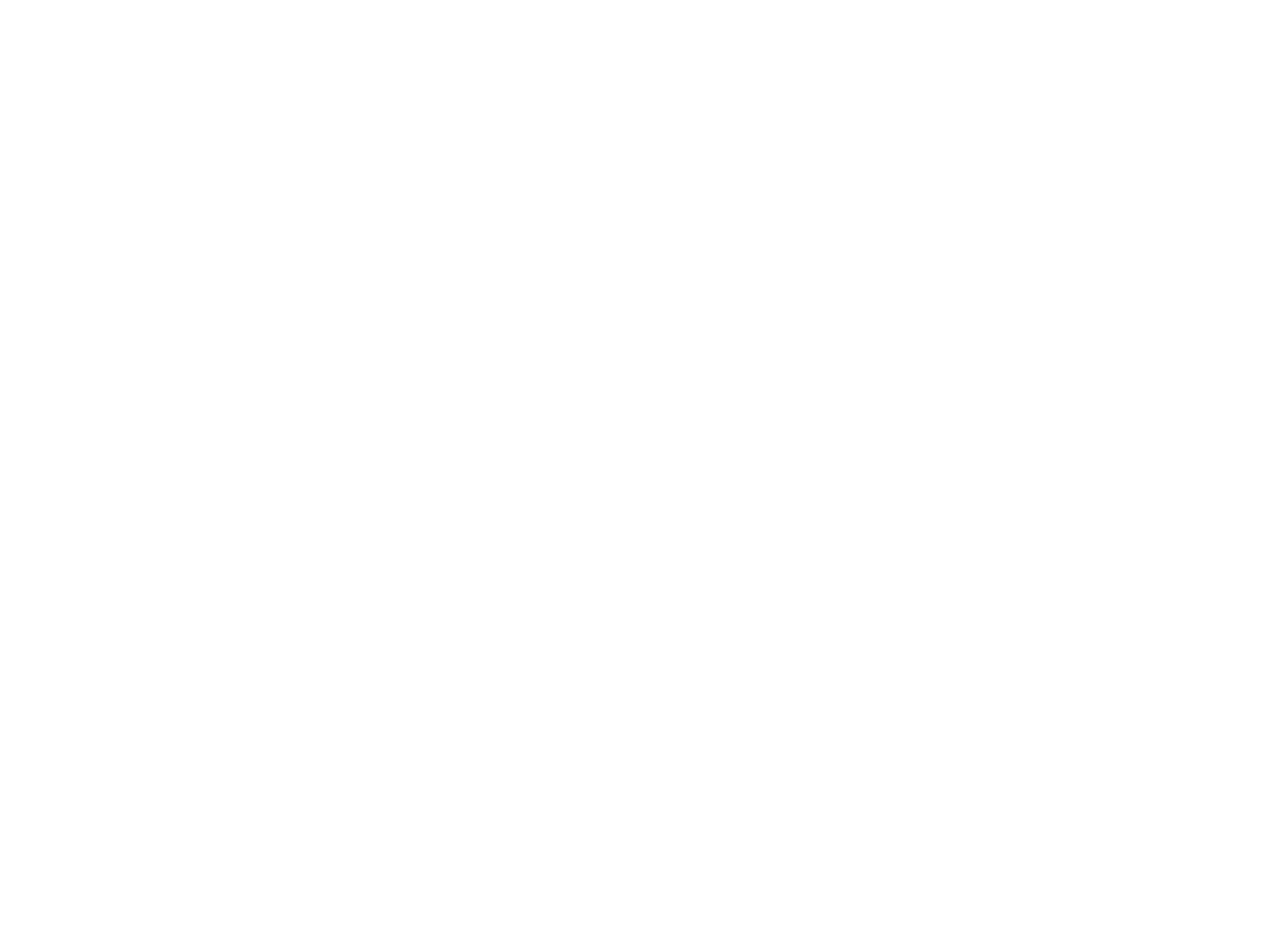
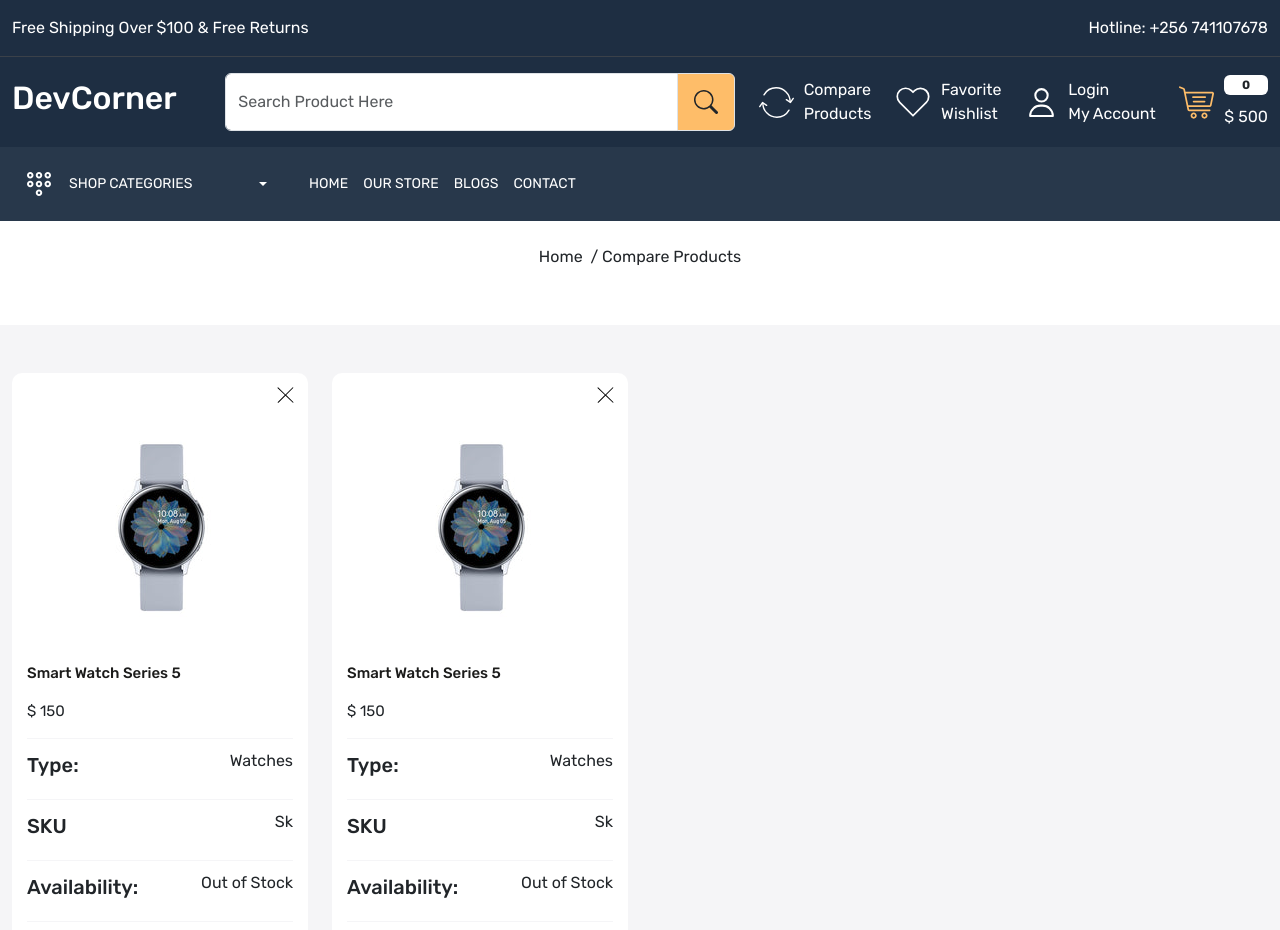
Before and after one commit to AaronPeterOcen/ModernEcommerce-reactjs, a React (Vite) app: page /compare-product in a window 1280 px wide. Before the commit this address had no page. Shown: the top 930 px of the page. Before the commit the page ends 800 px from the top, so only its background shows below. Built offline with nearby package versions, Linux system fonts and the light colour scheme.

Commit message:
layout finished for the compare page

```diff
--- a/src/App.css
+++ b/src/App.css
@@ -571,3 +571,41 @@ footer .input-group-text {
   color: var(--color-777777);
 }
 /* End Contact */
+
+/* Start CompareProductPage */
+
+.compare-product-card {
+  padding: 20px 15px;
+  background-color: white;
+  border-radius: 10px;
+}
+
+.compare-product-card .cross {
+  top: 10px;
+  right: 10px;
+  padding: 4px;
+  width: 25px;
+  cursor: pointer;
+}
+
+.compare-product-details h5.title {
+  font-size: 15px;
+  line-height: 22px;
+  font-weight: 500;
+  color: var(--color-1c1c1b);
+}
+
+.compare-product-details h6.price {
+  font-size: 15px;
+  line-height: 22px;
+  font-weight: 400;
+}
+
+.compare-product-card .product-detail {
+  display: flex;
+  justify-content: space-between;
+  align-items: center;
+  padding: 10px 0px;
+  border-top: 1px solid var(--color-f5f5f7);
+}
+/* End CompareProductPage */
--- a/src/App.jsx
+++ b/src/App.jsx
@@ -7,6 +7,7 @@ import About from "./pages/About";
 import Contact from "./pages/Contact";
 import OurStore from "./pages/OurStore";
 import Blog from "./pages/Blog";
+import CompareProduct from "./pages/CompareProduct";
 
 function App() {
   return (
@@ -19,6 +20,7 @@ function App() {
             <Route path="contact" element={<Contact />} />
             <Route path="store" element={<OurStore />} />
             <Route path="blogs" element={<Blog />} />
+            <Route path="compare-product" element={<CompareProduct />} />
           </Route>
         </Routes>
       </BrowserRouter>
--- /dev/null
+++ b/src/components/Color.jsx
@@ -0,0 +1,16 @@
+import React from "react";
+
+const Color = () => {
+  return (
+    <>
+      <ul className="colors ps-0">
+        <li></li>
+        <li></li>
+        <li></li>
+        <li></li>
+      </ul>
+    </>
+  );
+};
+
+export default Color;
--- a/src/components/Header.jsx
+++ b/src/components/Header.jsx
@@ -49,7 +49,10 @@ const Header = () => {
             <div className="col-5">
               <div className="header-upper-links d-flex align-items-center justify-content-between">
                 <div>
-                  <Link className="d-flex align-items-center gap-10 text-white">
+                  <Link
+                    to="/compare-product"
+                    className="d-flex align-items-center gap-10 text-white"
+                  >
                     <img src="images/compare.svg" alt="compare" />
                     <p className="mb-0 ">
                       Compare <br /> Products
@@ -57,7 +60,10 @@ const Header = () => {
                   </Link>
                 </div>
                 <div>
-                  <Link className="d-flex align-items-center gap-10 text-white">
+                  <Link
+                    to="/wishlist"
+                    className="d-flex align-items-center gap-10 text-white"
+                  >
                     <img src="images/wishlist.svg" alt="wishlist" />
                     <p className="mb-0 ">
                       Favorite <br /> Wishlist
@@ -65,7 +71,10 @@ const Header = () => {
                   </Link>
                 </div>
                 <div>
-                  <Link className="d-flex align-items-center gap-10 text-white">
+                  <Link
+                    to="/login"
+                    className="d-flex align-items-center gap-10 text-white"
+                  >
                     <img src="images/user.svg" alt="user" />
                     <p className="mb-0 ">
                       Login <br /> My Account
@@ -73,7 +82,10 @@ const Header = () => {
                   </Link>
                 </div>
                 <div>
-                  <Link className="d-flex align-items-center gap-10 text-white">
+                  <Link
+                    to="/cart"
+                    className="d-flex align-items-center gap-10 text-white"
+                  >
                     <img src="images/cart.svg" alt="cart" />
                     <div className="d-flex flex-column gap-10">
                       <span className="badge bg-white text-dark">0</span>
--- /dev/null
+++ b/src/pages/CompareProduct.jsx
@@ -0,0 +1,105 @@
+import React from "react";
+import Meta from "../components/Meta";
+import BreadCrumb from "../components/BreadCrumb";
+import Color from "../components/Color";
+
+const CompareProduct = () => {
+  return (
+    <>
+      <Meta title={"Compare Products"} />
+      <BreadCrumb title="Compare Products" />
+      <div className="compare-product-wrapper py-5 home-wrapper-2">
+        <div className="container-xxl">
+          <div className="row">
+            <div className="col-3">
+              <div className="compare-product-card position-relative">
+                <img
+                  src="images/cross.svg"
+                  alt="cross"
+                  className="position-absolute cross img-fluid"
+                />
+                <div className="product-card-image">
+                  <img src="images/watch.jpg" alt="watch" />
+                </div>
+                <div className="compare-product-details">
+                  <h5 className="title">Smart Watch Series 5</h5>
+                  <h6 className="price mb-3 mt-3">$ 150</h6>
+
+                  <div>
+                    <div className="product-detail">
+                      <h5>Type:</h5>
+                      <p>Watches</p>
+                    </div>
+                    <div className="product-detail">
+                      <h5>SKU</h5>
+                      <p>Sk</p>
+                    </div>
+                    <div className="product-detail">
+                      <h5>Availability:</h5>
+                      <p>Out of Stock</p>
+                    </div>
+                    <div className="product-detail">
+                      <h5>Color</h5>
+                      <Color />
+                    </div>
+                    <div className="product-detail">
+                      <h5>Size</h5>
+                      <div className="d-flex gap-10">
+                        <p>S</p>
+                        <p>M</p>
+                      </div>
+                    </div>
+                  </div>
+                </div>
+              </div>
+            </div>
+            <div className="col-3">
+              <div className="compare-product-card position-relative">
+                <img
+                  src="images/cross.svg"
+                  alt="cross"
+                  className="position-absolute cross img-fluid"
+                />
+                <div className="product-card-image">
+                  <img src="images/watch.jpg" alt="watch" />
+                </div>
+                <div className="compare-product-details">
+                  <h5 className="title">Smart Watch Series 5</h5>
+                  <h6 className="price mb-3 mt-3">$ 150</h6>
+
+                  <div>
+                    <div className="product-detail">
+                      <h5>Type:</h5>
+                      <p>Watches</p>
+                    </div>
+                    <div className="product-detail">
+                      <h5>SKU</h5>
+                      <p>Sk</p>
+                    </div>
+                    <div className="product-detail">
+                      <h5>Availability:</h5>
+                      <p>Out of Stock</p>
+                    </div>
+                    <div className="product-detail">
+                      <h5>Color</h5>
+                      <Color />
+                    </div>
+                    <div className="product-detail">
+                      <h5>Size</h5>
+                      <div className="d-flex gap-10">
+                        <p>S</p>
+                        <p>M</p>
+                      </div>
+                    </div>
+                  </div>
+                </div>
+              </div>
+            </div>
+          </div>
+        </div>
+      </div>
+    </>
+  );
+};
+
+export default CompareProduct;
--- a/src/pages/OurStore.jsx
+++ b/src/pages/OurStore.jsx
@@ -3,6 +3,7 @@ import BreadCrumb from "../components/BreadCrumb";
 import Meta from "../components/Meta";
 import Rater from "react-rater";
 import ProductCard from "../components/ProductCard";
+import Color from "../components/Color";
 
 const OurStore = () => {
   const [grid, setGrid] = useState(4);
@@ -71,21 +72,7 @@ const OurStore = () => {
                   </div>
                   <h5 className="sub-title">Colors</h5>
                   <div>
-                    <ul className="colors ps-0">
-                      <li></li>
-                      <li></li>
-                      <li></li>
-                      <li></li>
-                      <li></li>
-                      <li></li>
-                      <li></li>
-                      <li></li>
-                      <li></li>
-                      <li></li>
-                      <li></li>
-                      <li></li>
-                      <li></li>
-                    </ul>
+                    <Color />
                   </div>
                   <h5 className="sub-title">Size</h5>
                   <div>
```
